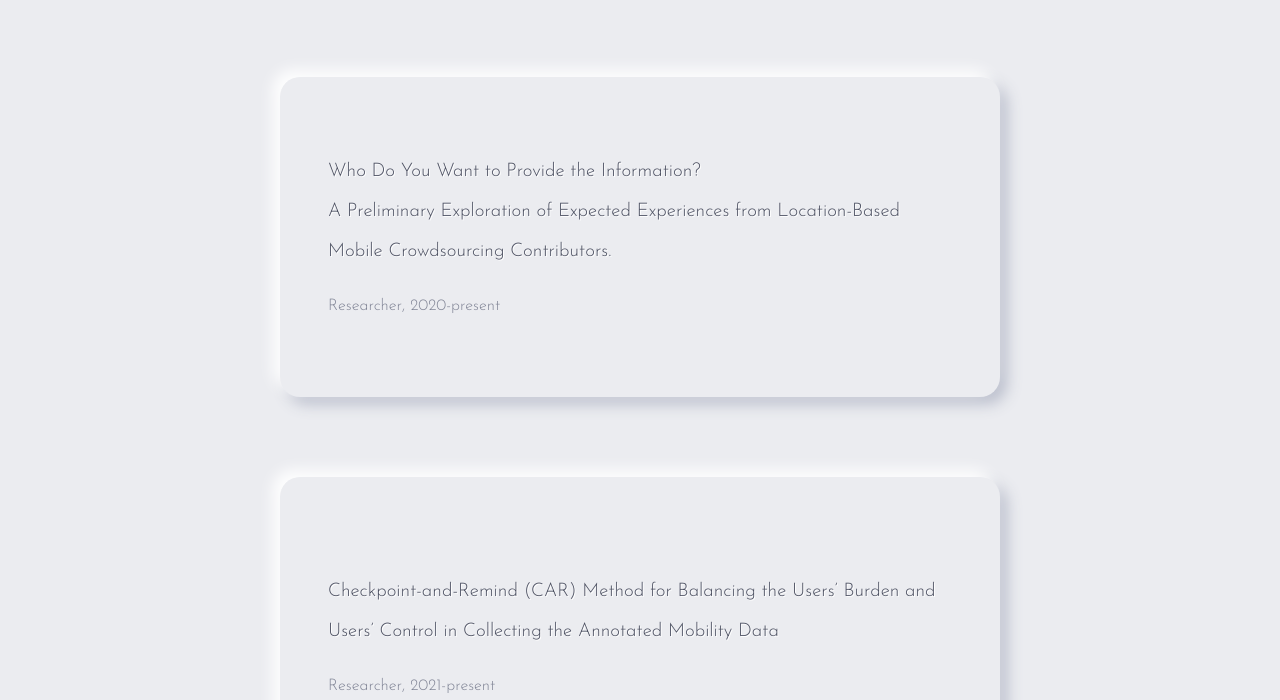
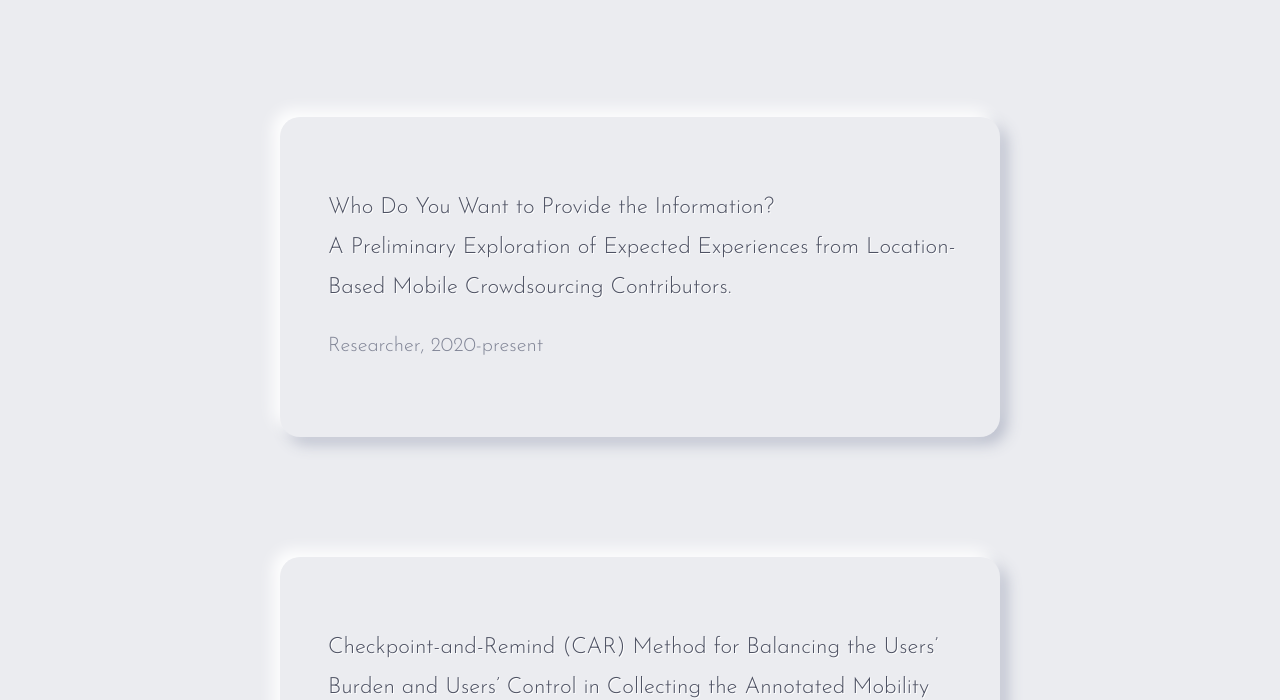
Before and after one commit to ythsharon/ythsharon.github.io, a plain HTML site: page index.html in a window 1280 px wide. Shown: the part 107-807 px from the top of the page. Drawn offline with Linux system fonts and the light colour scheme.

Commit message:
Update index.css

```diff
--- a/index.css
+++ b/index.css
@@ -122,7 +122,7 @@ nav a{
     align-items: center;
     box-shadow: -7px -7px 15px #FFF,  7px 7px 15px #BABECC;
     transition: all 0.2s ease-in-out;
-    margin: 10vmin 0 0;
+    margin: 15vmin 0 0;
 
 }
 
@@ -154,13 +154,13 @@ nav a{
 .container .card .face .content h3{
     float: left;
     padding: 5vmin;
-    margin-top: 2vmin;
+    margin-top: 2vh;
     margin-left: 1vmin;
     color: #4E5263;
     line-height: 5vmin;
     text-shadow: 1px 1px #FFF/*, -1px -1px #444*/;
     text-align: left;
-    /*font-size: 1.7vmax;*/
+    font-size: 2.8vh;
     font-weight: 350;
 }
 
@@ -173,7 +173,7 @@ nav a{
     line-height: 4vmin;
     /*text-shadow: 1px 1px #FFF/*, -1px -1px #444*/;*/
     text-align: left;
-    /*font-size: 1.4vmax;*/
+    font-size: 2.5vh;
     font-weight: 300;
 
 }
```
